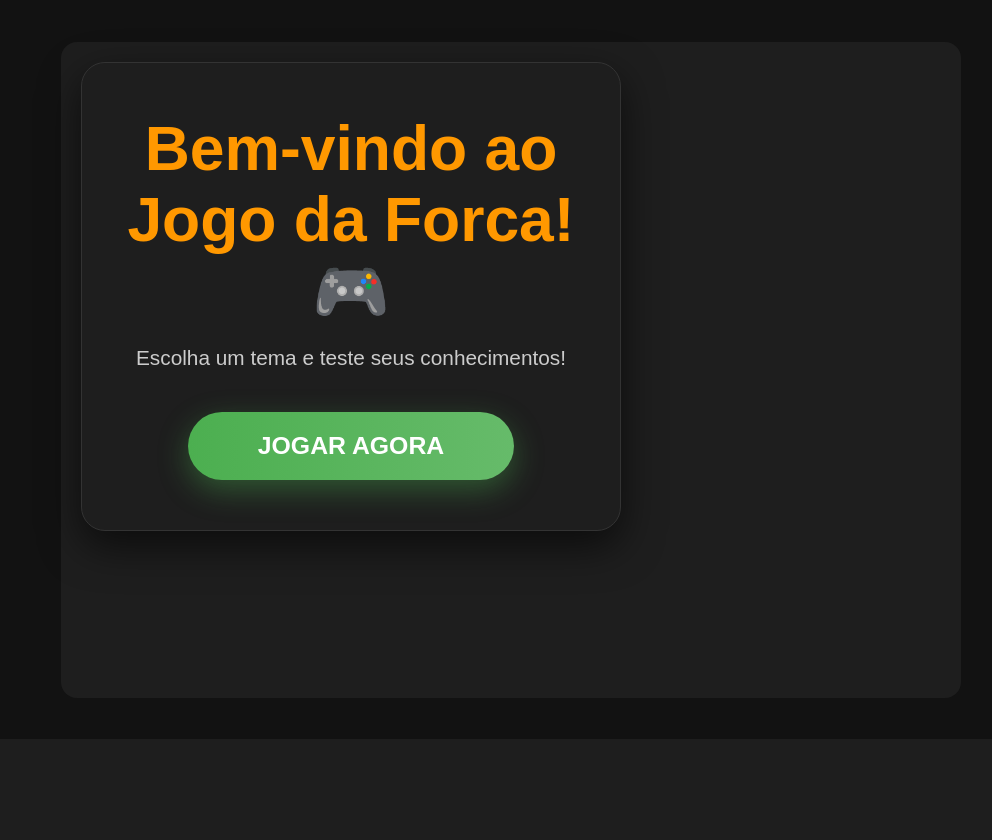
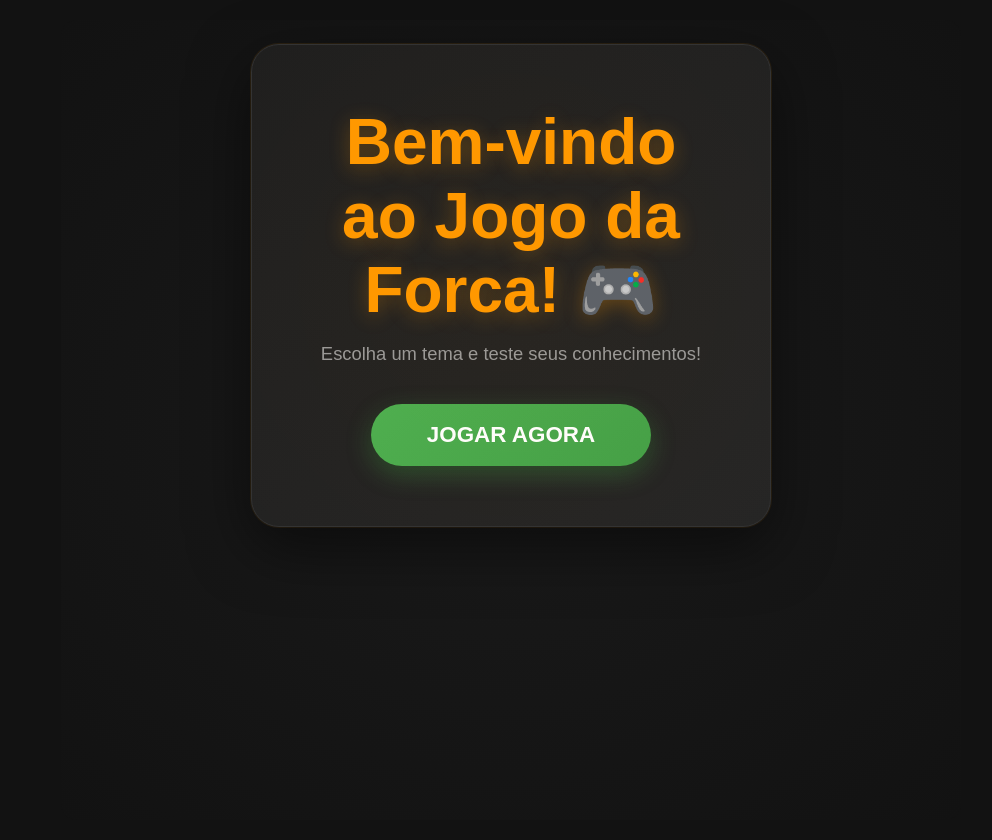
Before and after one commit to leleosz-0/PalavraSecreta, a PHP site: page / in a window 1280 px wide. Shown: the part 61-901 px from the top of the page, without its empty margins (129-1121 px from the left). Before the commit the page ends 757 px from the top, so only its background shows below. Run offline with PHP 8.4, Linux system fonts and the light colour scheme.

Commit message:
nascido para matar

```diff
--- a/css/style.css
+++ b/css/style.css
@@ -386,40 +386,85 @@ button:hover {
   display: flex;
   align-items: center;
   justify-content: center;
-  min-height: 82vh;
-  padding: 20px;
+  min-height: 100vh; /* Altura total da tela */
+  padding: 24px;
+  text-align: center;
+  background: radial-gradient(ellipse at center, #1a1a1a 0%, #121212 100%);
+}
+
+.home-container {
+  display: flex;
+  flex-direction: column;
+  align-items: center;
+  justify-content: center;
+  background: linear-gradient(145deg, #1e1e1e 0%, #252525 100%);
+  padding: 60px 48px;
+  border-radius: 28px;
+  max-width: 520px;
+  width: 100%;
+  box-shadow:
+    0 20px 60px rgba(0,0,0,0.5),
+    0 0 0 1px rgba(255,152,0,0.1);
+  border: 1px solid #333;
+  position: relative;
+  overflow: hidden;
+  margin: auto; /* Centraliza horizontalmente */
+}
+
+.home-container::before {
+  content: '';
+  position: absolute;
+  top: -50%;
+  left: -50%;
+  width: 200%;
+  height: 200%;
+  background: radial-gradient(circle, rgba(255,152,0,0.03) 0%, transparent 60%);
+  pointer-events: none;
+}
+
+.home-container h1 {
+  font-size: clamp(2.5rem, 9vw, 4rem);
+  margin-bottom: 12px;
+  color: #ff9800;
+  text-shadow: 0 4px 20px rgba(255,152,0,0.3);
+  position: relative;
   text-align: center;
 }
 
-.home-container {
-  background-color: #1e1e1e;
-  padding: 50px 40px;
-  border-radius: 24px;
-  max-width: 540px;
-  width: 100%;
-  box-shadow: 0 15px 40px rgba(0,0,0,0.6);
-  border: 1px solid #333;
-}
-
-.home-container h1 {
-  font-size: clamp(2.3rem, 8.5vw, 3.9rem);
-  margin-bottom: 18px;
-  color: #ff9800;
-}
-
 .home-container p {
-  font-size: 1.3rem;
-  margin-bottom: 42px;
-  color: #ccc;
+  font-size: 1.15rem;
+  margin-bottom: 36px;
+  color: #999;
+  line-height: 1.5;
+  text-align: center;
 }
 
 .btn-grande {
-  background: linear-gradient(90deg, #4caf50, #66bb6a);
+  background: linear-gradient(135deg, #4caf50 0%, #43a047 100%);
   color: white;
-  font-size: 1.55rem;
-  padding: 20px 70px;
+  font-size: 1.4rem;
+  padding: 18px 56px;
   border-radius: 50px;
-  box-shadow: 0 10px 30px rgba(76,175,80,0.4);
+  box-shadow:
+    0 8px 24px rgba(76,175,80,0.35),
+    0 4px 8px rgba(0,0,0,0.2);
+  border: none;
+  cursor: pointer;
+  transition: all 0.3s ease;
+  margin: 0 auto; /* Centraliza o botao */
+  display: block;
+}
+
+.btn-grande:hover {
+  transform: translateY(-3px);
+  box-shadow:
+    0 12px 32px rgba(76,175,80,0.45),
+    0 6px 12px rgba(0,0,0,0.25);
+  opacity: 1;
+}
+
+.btn-grande:active {
+  transform: translateY(-1px);
 }
 
 /* ======================
--- a/data/palavras.json
+++ b/data/palavras.json
@@ -1617,7 +1617,7 @@
   {
     "palavra": "thor",
     "tema": "Filmes e Séries",
-    "dificuldade": "Fácil"
+    "dificuldade": "Difícil"
   },
   {
     "palavra": "hulk",
@@ -1860,14 +1860,14 @@
     "dificuldade": "Difícil"
   },
   {
-    "palavra": "synecdoche new york",
-    "tema": "Filmes e Séries",
-    "dificuldade": "Difícil"
-  },
-  {
-    "palavra": "birlho eterno de uma mente sem lembranças",
-    "tema": "Filmes e Séries",
-    "dificuldade": "Difícil"
+    "palavra": "sinédoque nova york",
+    "tema": "Filmes e Séries",
+    "dificuldade": "Difícil"
+  },
+  {
+    "palavra": "brilho eterno de uma mente sem lembranças",
+    "tema": "Filmes e Séries",
+    "dificuldade": "Fácil"
   },
   {
     "palavra": "onde os fracos não têm vez",
```
Also changed, not shown: other parts of css/style.css (+59 -2 lines), js/ui.js (+33 -7 lines).
